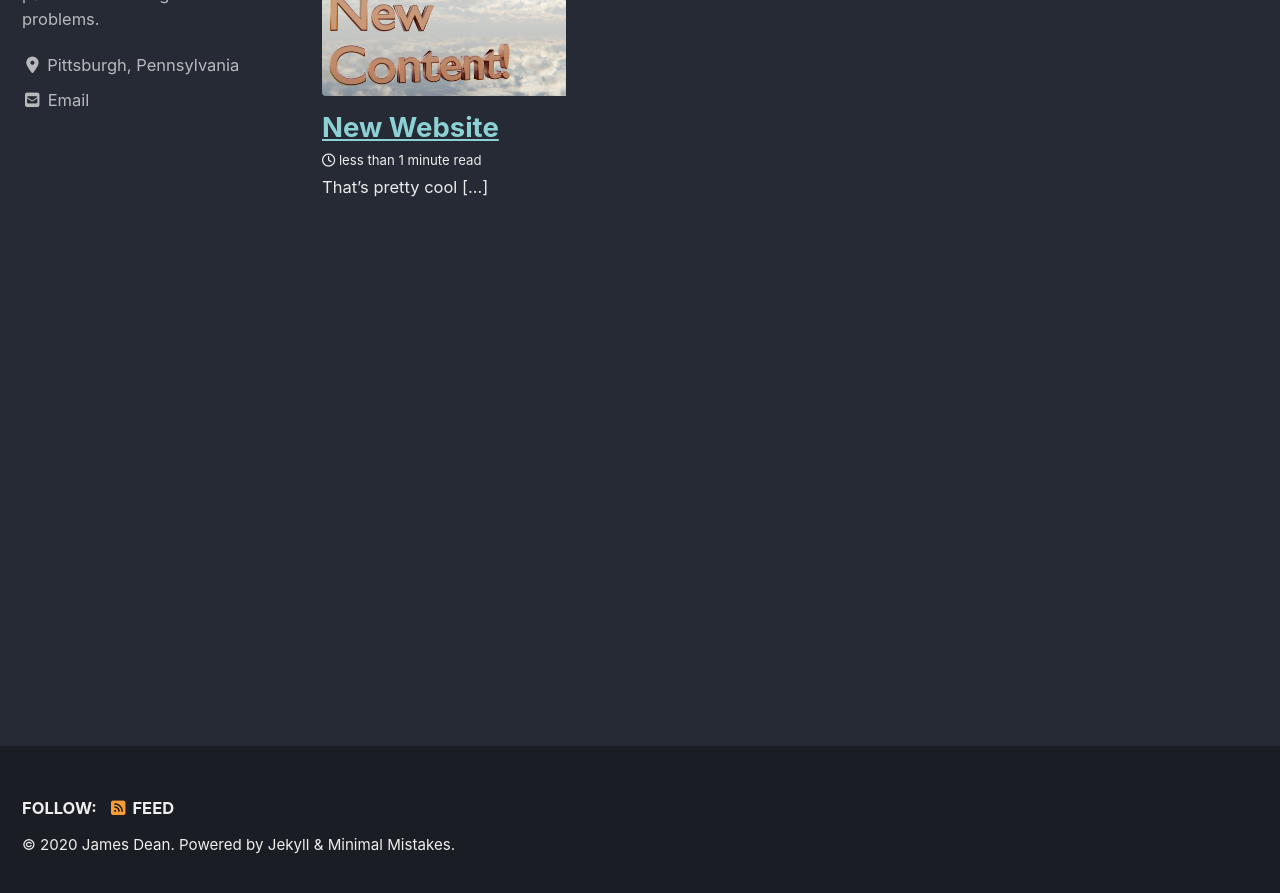
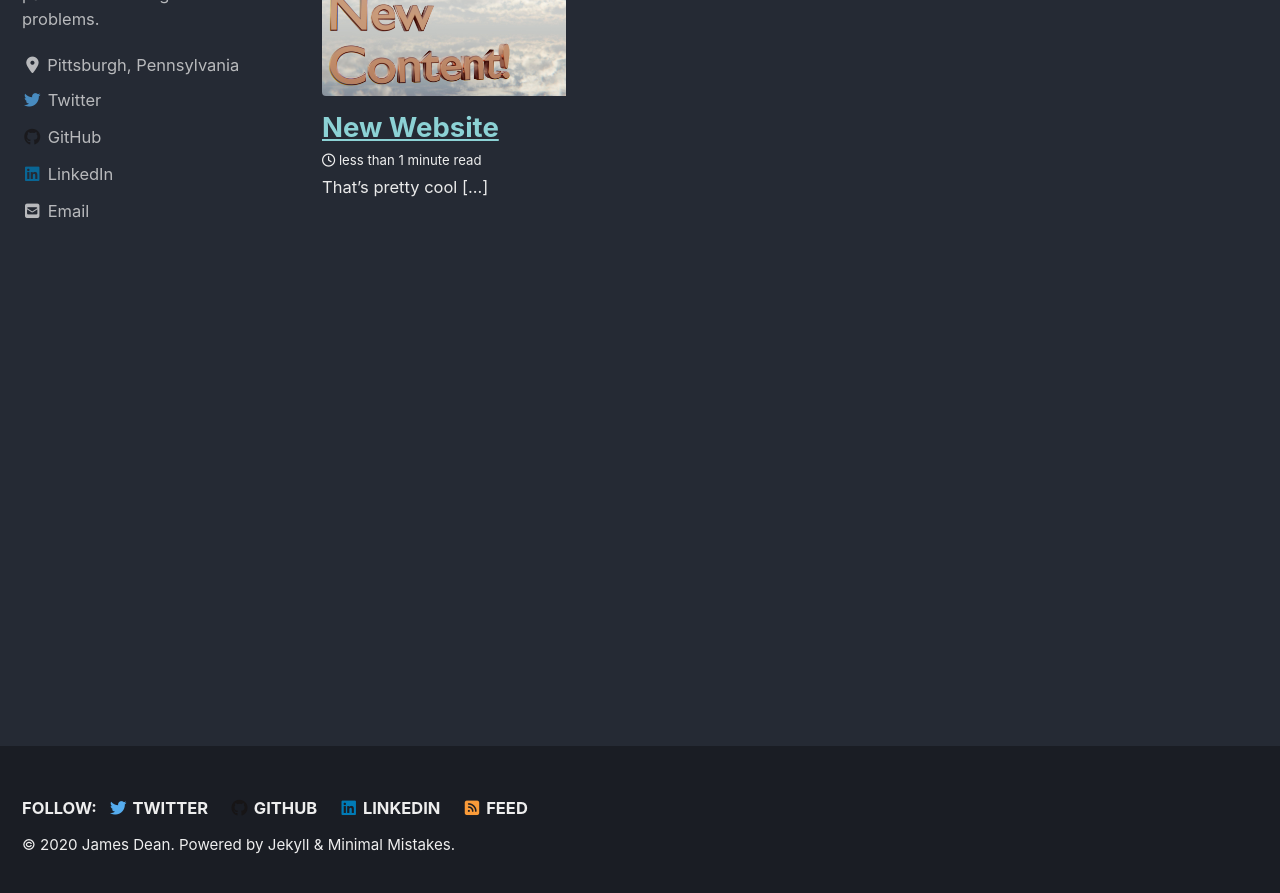
Before and after one commit to AcylSilane/acylsilane.github.io, a Jekyll site: the page built from index.html, in a window 1280 px wide and 900 px high, scrolled down 231 px. Shown: the top 893 px of the window. Built offline with Jekyll 4.4.1, drawn with Linux system fonts in a browser that asks for light colours; cached includes are drawn as plain includes; nearby versions of some CDN libraries; the list of posts is cut into pages by our own code; some of the changed lines change nothing that is shown.

Commit message:
Add social media icons to sidebar

```diff
--- a/_config.yml
+++ b/_config.yml
@@ -111,7 +111,7 @@ naver_site_verification  :
 
 # Social Sharing
 twitter:
-  username               :
+  username               : DeanJamesR
 facebook:
   username               :
   app_id                 :
@@ -123,12 +123,14 @@ social:
   type                   : # Person or Organization (defaults to Person)
   name                   : # If the user or organization name differs from the site's name
   links: # An array of links to social media profiles
+    - "https://twitter.com/DeanJamesR"
+    - "https://linkedin.com/DeanJamesR"
 
 # Analytics
 analytics:
-  provider               : false # false (default), "google", "google-universal", "custom"
+  provider               : "google-gtag" # false (default), "google", "google-universal", "custom"
   google:
-    tracking_id          :
+    tracking_id          : "UA-172470065-1"
     anonymize_ip         : # true, false (default)
 
 
@@ -140,47 +142,28 @@ author:
   location         : "Pittsburgh, Pennsylvania"
   email            :  "jrd101 [at_symbol] pitt.edu"
   links:
-    - label: "Email"
-      icon: "fas fa-fw fa-envelope-square"
-      # url: "mailto:your.name@email.com"
-    - label: "Website"
-      icon: "fas fa-fw fa-link"
-      # url: "https://your-website.com"
     - label: "Twitter"
-      icon: "fab fa-fw fa-twitter-square"
-      # url: "https://twitter.com/"
-    - label: "Facebook"
-      icon: "fab fa-fw fa-facebook-square"
-      # url: "https://facebook.com/"
+      icon: "fab fa-fw fa-twitter"
+      url: "https://twitter.com/DeanJamesR"
     - label: "GitHub"
       icon: "fab fa-fw fa-github"
-      # url: "https://github.com/"
-    - label: "Instagram"
-      icon: "fab fa-fw fa-instagram"
-      # url: "https://instagram.com/"
+      url: "https://github.com/AcylSilane"
+    - label: "LinkedIn"
+      icon: "fab fa-fw fa-linkedin"
+      url: "https://linkedin.com/DeanJamesR"
 
 # Site Footer
 footer:
   links:
     - label: "Twitter"
-      icon: "fab fa-fw fa-twitter-square"
-      # url:
-    - label: "Facebook"
-      icon: "fab fa-fw fa-facebook-square"
-      # url:
+      icon: "fab fa-fw fa-twitter"
+      url: "https://twitter.com/DeanJamesR"
     - label: "GitHub"
       icon: "fab fa-fw fa-github"
-      # url:
-    - label: "GitLab"
-      icon: "fab fa-fw fa-gitlab"
-      # url:
-    - label: "Bitbucket"
-      icon: "fab fa-fw fa-bitbucket"
-      # url:
-    - label: "Instagram"
-      icon: "fab fa-fw fa-instagram"
-      # url:
-
+      url: "https://github.com/AcylSilane"
+    - label: "LinkedIn"
+      icon: "fab fa-fw fa-linkedin"
+      url: "https://linkedin.com/DeanJamesR"
 
 # Reading Files
 include:
```
Also changed, not shown: 1 other file.
